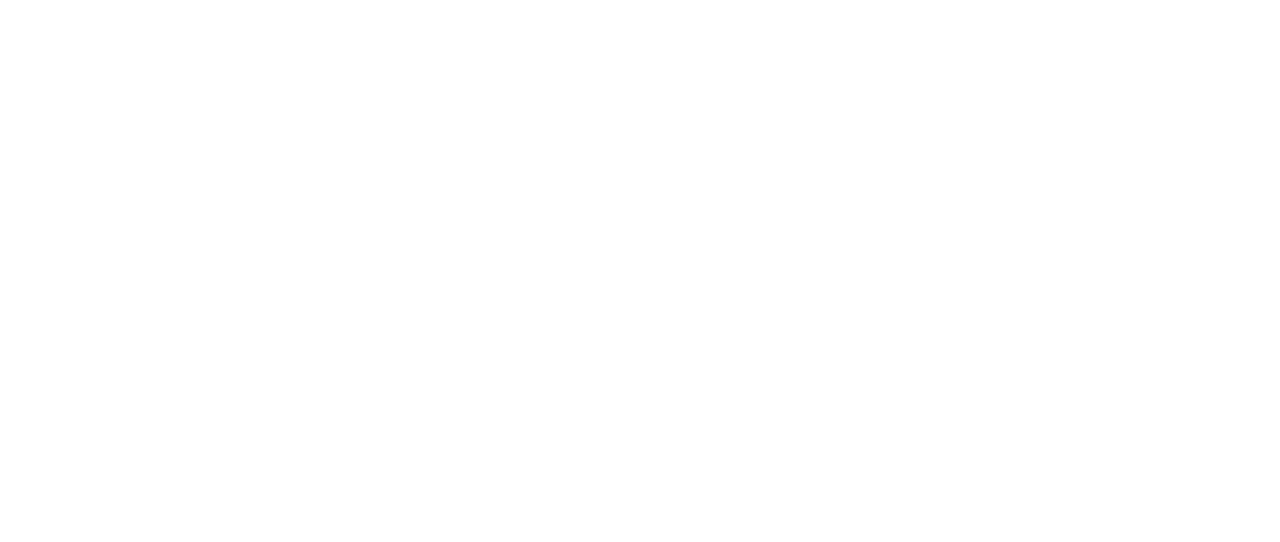
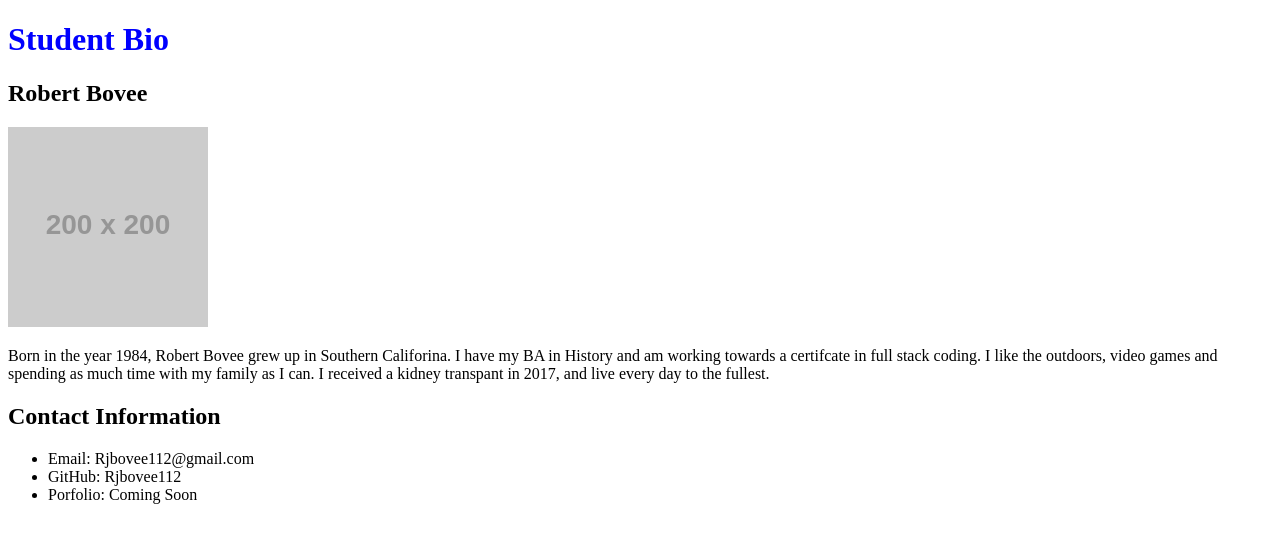
Before and after one commit to Rjbovee112/Portfolio-test, a plain HTML site: page index.html in a window 1280 px wide. Drawn offline with Linux system fonts and the light colour scheme; placeholder pictures from the web are drawn by us.

Commit message:
added css

```diff
--- a/index.html
+++ b/index.html
@@ -1,12 +1,31 @@
 <!DOCTYPE html>
 <html lang="en">
+
 <head>
     <meta charset="UTF-8">
     <meta name="viewport" content="width=device-width, initial-scale=1.0">
     <meta http-equiv="X-UA-Compatible" content="ie=edge">
+
+    <link rel="stylesheet" href="style.css">
+
     <title>Portfolio</title>
+    <style></style>
 </head>
+
 <body>
+    <h1>Student Bio</h1>
+    <h2>Robert Bovee</h2>
+    <img src="https://placehold.it/200x200" alt="Your Name">
+    <p>Born in the year 1984, Robert Bovee grew up in Southern Califorina. I have my BA in History and am working
+        towards a certifcate in full stack coding. I like the outdoors, video games and spending as much time with my
+        family as I can. I received a kidney transpant in 2017, and live every day to the fullest.</p>
+    <h2>Contact Information</h2>
+    <ul>
+        <li>Email: Rjbovee112@gmail.com</li>
+        <li>GitHub: Rjbovee112</li>
+        <li>Porfolio: Coming Soon</li>
+    </ul>
 
 </body>
+
 </html>
--- /dev/null
+++ b/style.css
@@ -0,0 +1,2 @@
+h1 { color: blue;
+}
```
